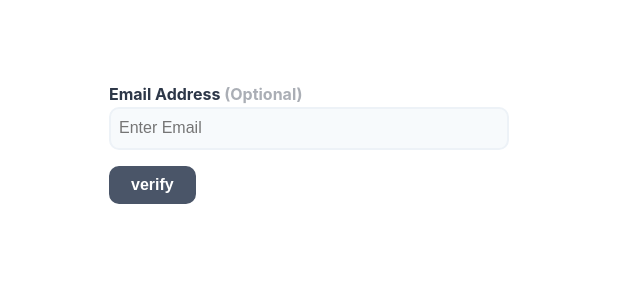
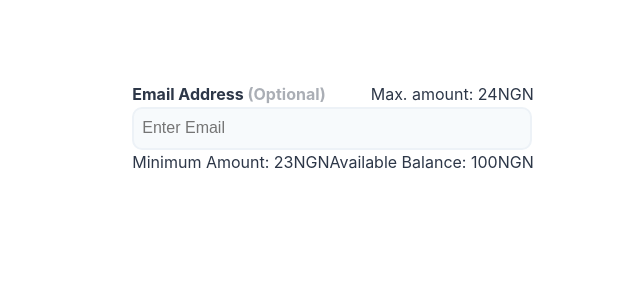
Before and after one commit to adejolx/intro-to-hocs, a React (Vite) app: page / in a window 1280 px wide. Shown: the top 300 px of the page, without its empty margins (307-947 px from the left). Built offline with nearby package versions, Linux system fonts and the light colour scheme.

Commit message:
refactor: prop values passed into BaseInput

```diff
--- a/src/components/Form.tsx
+++ b/src/components/Form.tsx
@@ -47,9 +47,15 @@ const SignupForm = () => {
           onBlur={formik.handleBlur}
           placeholder="Enter Email"
           errorObj={formik.errors}
-          willSubmit={true}
+          // willSubmit={true}
           isOptional={true}
-          options={{ minPayoutLimit: 23, maxPayoutLimit: 24, balance: 100 }}
+          highlightError={true}
+          data={{
+            currency: "NGN",
+            minPayoutLimit: 23,
+            maxPayoutLimit: 24,
+            balance: 100,
+          }}
         />
       </form>
     </>
```
